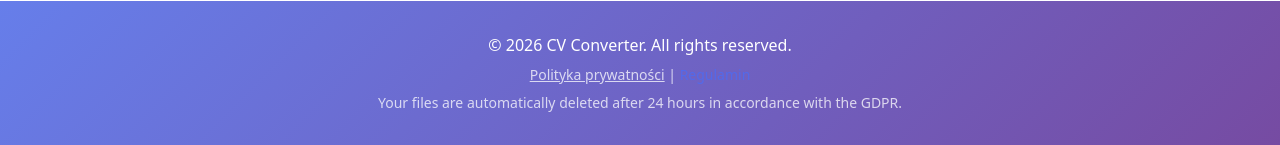
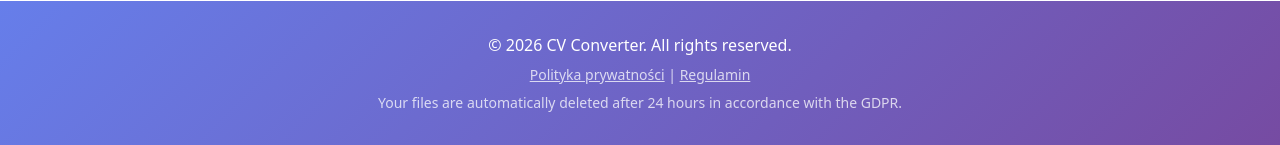
Before and after one commit to autoalexai-sketch/cv-konwerter-bot, a Flask app: page / in a window 1280 px wide. Shown: the part 2302-2447 px from the top of the page. Run offline with Flask 3, Linux system fonts and the light colour scheme; some libraries are stand-ins or nearby versions.

Commit message:
Update index.html
text-decoration: underline #ffffff; text-decoration: underline; font-weight: 500;

```diff
--- a/web/templates/index.html
+++ b/web/templates/index.html
@@ -222,7 +222,7 @@
         <!-- Ссылки на политику и регламент -->
         <p class="text-sm mt-2 opacity-75">
           <a href="/polityka-prywatnosci" style="color: #ffffff; text-decoration: underline;">Polityka prywatności</a> |
-          <a href="/regulamin" style="color: #4a6cf7;">Regulamin</a>
+          <a href="/regulamin" style="color: #ffffff; text-decoration: underline; font-weight: 500;">Regulamin</a>
         </p>
 
         <!-- Правильное время удаления -->
```
